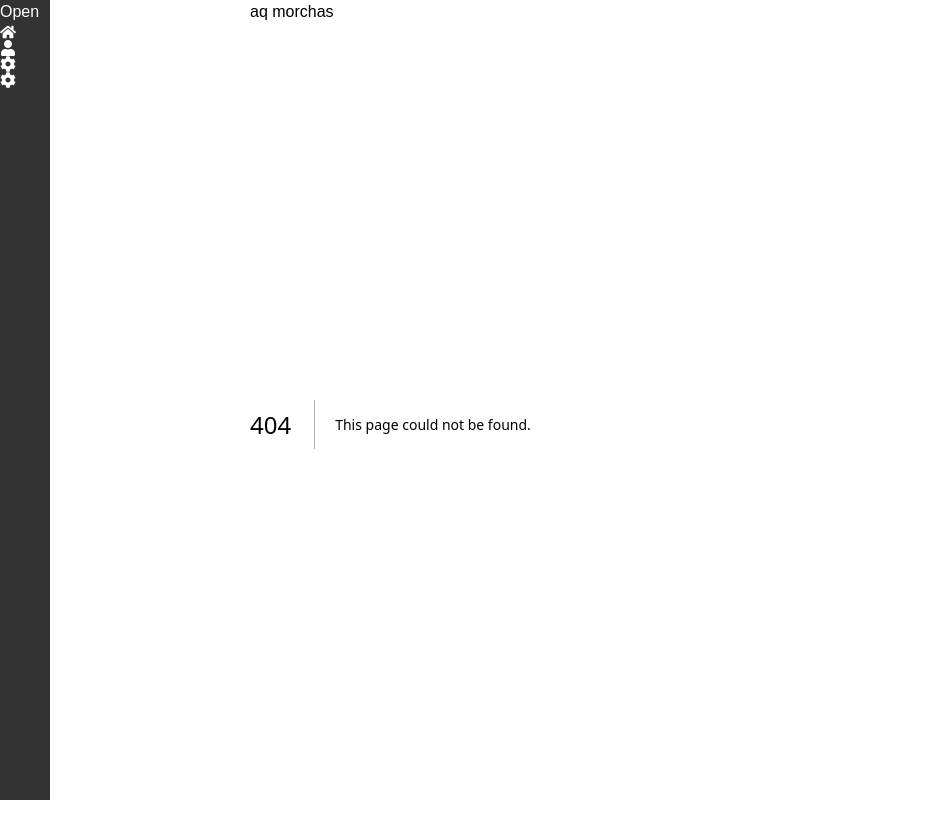
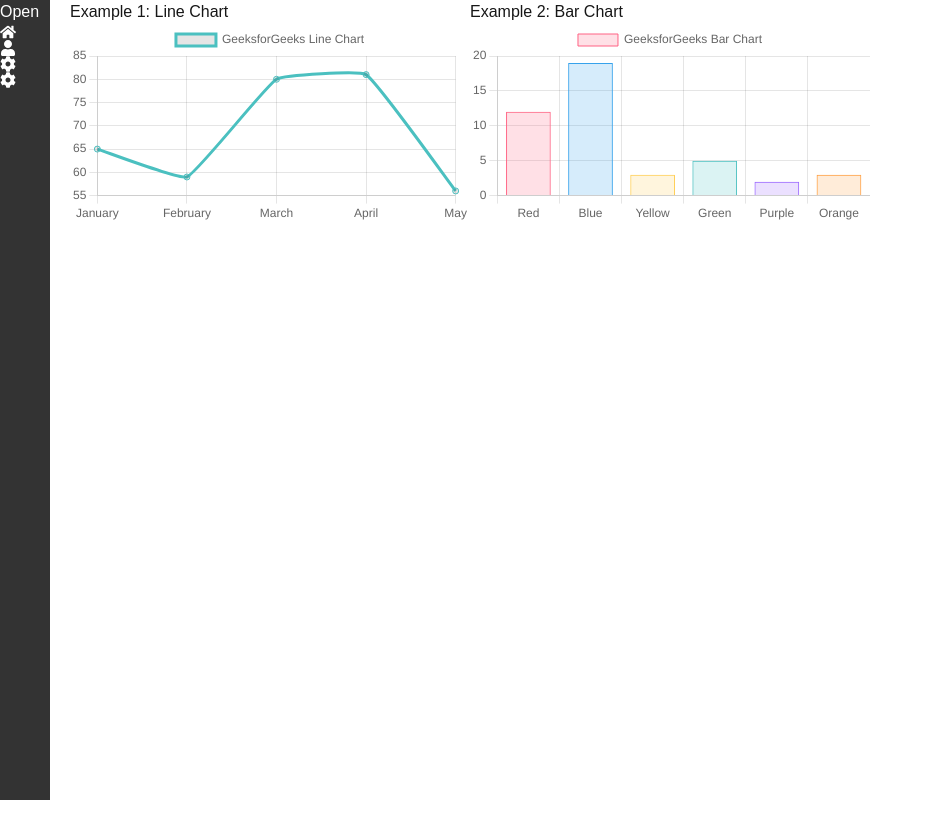
Before and after one commit to saxshiminda/dashboard, a Next.js app: page /dashboard in a window 1280 px wide. Before the commit this address had no page. Shown: the whole page, without its empty margins (0-933 px from the left). After the commit the page ends 800 px from the top, so only its background shows below. Built offline with nearby package versions, Linux system fonts and the light colour scheme.

Commit message:
chart implementation

```diff
--- a/app/components/sidemenu.tsx
+++ b/app/components/sidemenu.tsx
@@ -23,9 +23,9 @@ const Sidemenu: React.FC = () => {
       </button>
       <ul style={{ listStyleType: 'none', padding: 0 }}>
         <li>
-          <Link href="/home">
+          <Link href="/dashboard">
               <FaHome />
-              {isOpen && ' Home'}
+              {isOpen && 'Dashboard'}
           </Link>
         </li>
         <li>
--- /dev/null
+++ b/app/dashboard/page.tsx
@@ -0,0 +1,78 @@
+"use client";
+import dynamic from 'next/dynamic';
+import 'chart.js/auto';
+const Line = dynamic(() => import('react-chartjs-2').then((mod) => mod.Line), {
+  ssr: false,
+});
+const Bar = dynamic(() => import('react-chartjs-2').then((mod) => mod.Bar), {
+    ssr: false,
+});
+
+const LineChartData = {
+  labels: ['January', 'February', 'March', 'April', 'May'],
+  datasets: [
+    {
+      label: 'GeeksforGeeks Line Chart',
+      data: [65, 59, 80, 81, 56],
+      fill: false,
+      borderColor: 'rgb(75, 192, 192)',
+      tension: 0.1,
+    },
+  ],
+};
+
+const LineChart = () => {
+  return (
+    <div style={{ float: "left", width: '400px', height: '200px' }}>
+      <h1>Example 1: Line Chart</h1>
+      <Line data={LineChartData} />
+    </div>
+  );
+};
+
+const BarChartData = {
+    labels: ['Red', 'Blue', 'Yellow', 'Green', 'Purple', 'Orange'],
+    datasets: [
+      {
+        label: 'GeeksforGeeks Bar Chart',
+        data: [12, 19, 3, 5, 2, 3],
+        backgroundColor: [
+          'rgba(255, 99, 132, 0.2)',
+          'rgba(54, 162, 235, 0.2)',
+          'rgba(255, 206, 86, 0.2)',
+          'rgba(75, 192, 192, 0.2)',
+          'rgba(153, 102, 255, 0.2)',
+          'rgba(255, 159, 64, 0.2)',
+        ],
+        borderColor: [
+          'rgba(255, 99, 132, 1)',
+          'rgba(54, 162, 235, 1)',
+          'rgba(255, 206, 86, 1)',
+          'rgba(75, 192, 192, 1)',
+          'rgba(153, 102, 255, 1)',
+          'rgba(255, 159, 64, 1)',
+        ],
+        borderWidth: 1,
+      },
+    ],
+};
+
+const BarChart = () => {
+    return (
+      <div style={{float: "left", width: '400px', height: '200px' }}>
+        <h1>Example 2: Bar Chart</h1>
+        <Bar data={BarChartData} />
+      </div>
+    );
+};
+
+const dashboard = () => {
+    return (
+        <>
+            <LineChart />
+            <BarChart />
+        </>
+    );
+};
+
+export default dashboard;
--- a/app/layout.tsx
+++ b/app/layout.tsx
@@ -28,13 +28,12 @@ export default function RootLayout({
       <body
         className={`${geistSans.variable} ${geistMono.variable} antialiased`}
       >
-        <div style={{ float: 'left' }}>
+        <div style={{ display: 'flex' }}>
           <Sidemenu/>
-        </div>
 
-        <div style={{ float: 'left', marginLeft: '200px' }}>
-          <h1>aq morchas</h1>
-          {children}
+          <div style={{ float: 'left', marginLeft: '20px' }}>
+            {children}
+          </div>
         </div>
       </body>
     </html>
--- a/package.json
+++ b/package.json
@@ -9,8 +9,10 @@
     "lint": "next lint"
   },
   "dependencies": {
+    "chart.js": "^4.4.8",
     "next": "15.2.0",
     "react": "^19.0.0",
+    "react-chartjs-2": "^5.3.0",
     "react-dom": "^19.0.0",
     "react-icons": "^5.5.0"
   },
```
Also changed, not shown: 1 other file (tests, documents, lock files or other folders).
